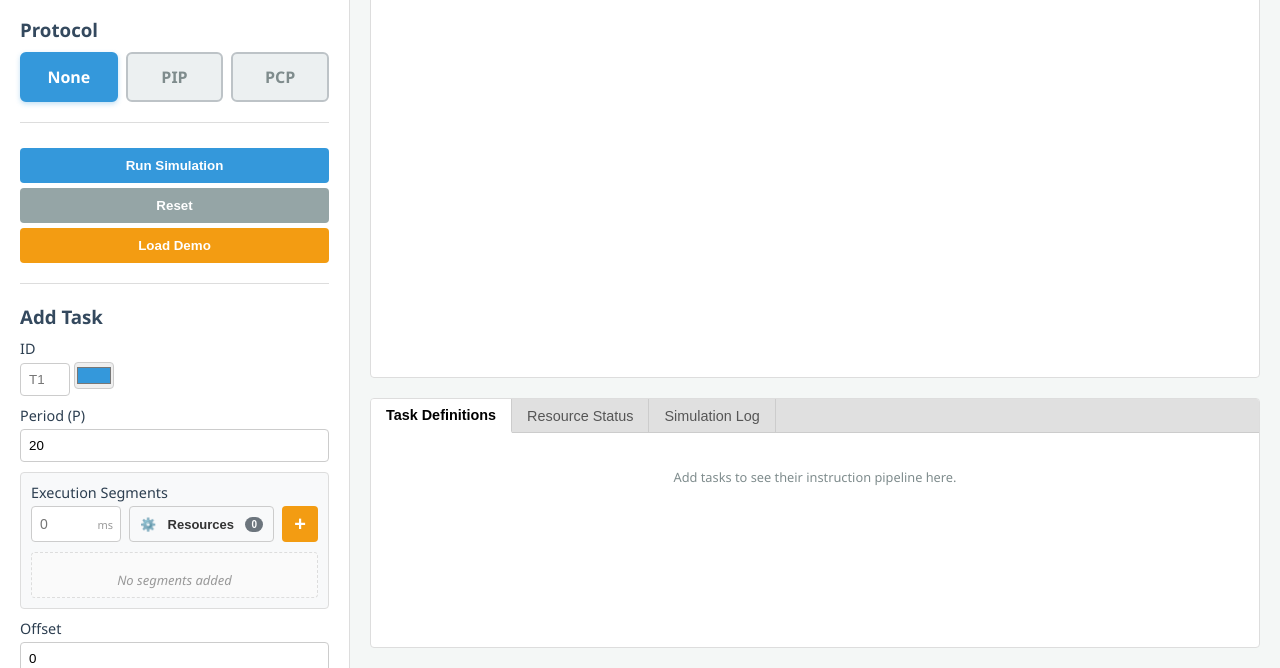
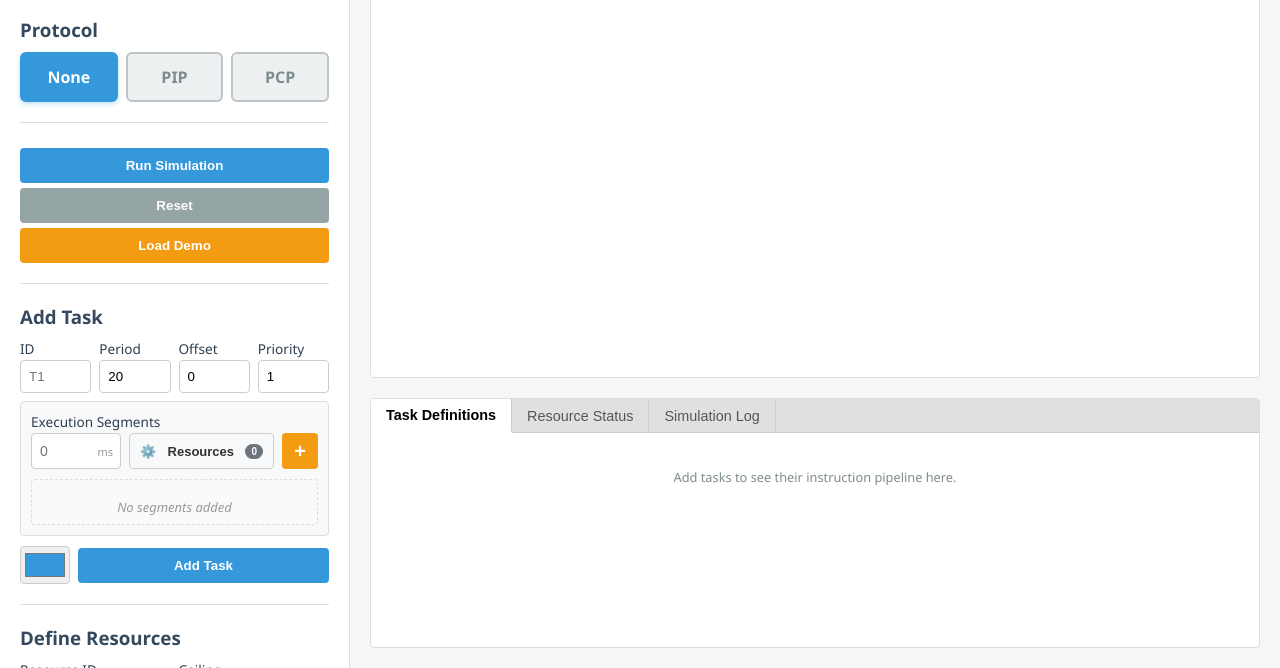
Before and after one commit to Dood345/SchedulerVisualization, a website with bundled scripts: page index.html in a window 1280 px wide. Shown: the part 132-800 px from the top of the page. Built offline with nearby package versions, Linux system fonts and the light colour scheme.

Commit message:
Condensed UI

```diff
--- a/index.html
+++ b/index.html
@@ -42,18 +42,27 @@
             <div class="config-section">
                 <h3>Add Task</h3>
                 <form id="taskForm">
+                    <!-- Row 1: Configurations -->
+                    <div class="compact-row">
                         <div class="form-group">
                             <label>ID</label>
-                        <input type="text" id="taskId" required placeholder="T1" style="width: 50px;">
-                        <input type="color" id="taskColor" value="#3498db" style="width: 40px; padding: 0;">
+                            <input type="text" id="taskId" required placeholder="T1">
                         </div>
                         <div class="form-group">
-                        <label>Period (P)</label>
+                            <label>Period</label>
                             <input type="number" id="taskPeriod" required min="1" value="20">
                         </div>
+                        <div class="form-group">
+                            <label>Offset</label>
+                            <input type="number" id="taskOffset" min="0" value="0">
+                        </div>
+                        <div class="form-group">
+                            <label>Priority</label>
+                            <input type="number" id="taskPrio" min="1" value="1">
+                        </div>
+                    </div>
 
-                    <!-- New Instruction Builder -->
-                    <!-- New Segment Builder -->
+                    <!-- Row 2: Segment Builder -->
                     <!-- New Segment Builder (Refined) -->
                     <div class="form-group segment-builder-container">
                         <label>Execution Segments</label>
@@ -88,38 +97,35 @@
 
                         <input type="hidden" id="taskSegmentsData" value="[]">
                     </div>
-                    <div class="form-group row">
-                        <div>
-                            <label>Offset</label>
-                            <input type="number" id="taskOffset" min="0" value="0">
+
+                    <!-- Row 3: Actions -->
+                    <div class="action-row">
+                        <div class="form-group" style="flex: 0 0 50px;">
+                            <input type="color" id="taskColor" value="#3498db" style="height: 38px; padding: 2px;">
                         </div>
-                        <div>
-                            <label>Priority</label>
-                            <input type="number" id="taskPrio" min="1" value="1">
+                        <button type="submit" style="margin-top: 0;">Add Task</button>
                     </div>
-                    </div>
-                    <button type="submit">Add Task</button>
                 </form>
             </div>
 
             <div class="config-section">
-                <div class="config-section">
+                <div class="config-section" style="border-bottom: none; padding-bottom: 0;">
                     <h3>Define Resources</h3>
                     <form id="resourceForm">
+                        <div class="compact-row">
                             <div class="form-group">
                                 <label>Resource ID</label>
                                 <input type="text" id="resId" placeholder="R1" required>
                             </div>
                             <div class="form-group">
-                            <label>PCP Priority Ceiling</label>
+                                <label>Ceiling</label>
                                 <input type="number" id="resCeiling" min="1" value="1">
-                            <div class="hint">Highest Priority accessing this.</div>
+                            </div>
                         </div>
                         <button type="submit">Register Resource</button>
                     </form>
                 </div>
-
-                <div id="taskList" class="task-list"></div>
+                <!-- Legacy taskList removed -->
         </aside>
 
         <main class="main-content">
--- a/main.js
+++ b/main.js
@@ -391,23 +391,8 @@ function resetSimulation() {
 }
 
 function updateUI() {
-    // Update Task List
-    const list = document.getElementById('taskList');
-    list.innerHTML = sched.tasks.map(t => {
-        // Show instructions summary
-        // Example: [5ms {R1}] -> [3ms]
-        let summary = t.segments.map(s => {
-            const res = s.resources.length > 0 ? `{${s.resources.join(',')}}` : '';
-            return `[${s.duration}${res}]`;
-        }).join('→');
-
-        return `
-        <div class="task-item" style="border-left: 5px solid ${t.color}">
-            <strong>${t.id}</strong> (P${t.period}, C${t.wcet})<br>
-            <small style="font-size:0.8em; color:#666;">${summary}</small>
-        </div>
-        `;
-    }).join('');
+    // Legacy Task List removed from Sidebar.
+    // Tasks are now viewed in the bottom panel tabs.
 
     // Update Resource Select - NO LONGER NEEDED (Form Removed)
     // But we might want to update potential other lists?
--- a/style.css
+++ b/style.css
@@ -53,14 +53,37 @@ body {
     border-bottom: 1px solid var(--border-color);
 }
 
-.form-group {
-    margin-bottom: 10px;
+/* Compact Row for Sidebar */
+.compact-row {
+    display: flex;
+    gap: 8px;
+    /* Tight spacing */
+    margin-bottom: 8px;
+}
+
+.compact-row .form-group {
+    flex: 1;
+    margin-bottom: 0;
+    min-width: 0;
+    /* Allow shrinking */
+}
+
+/* Action Row (Start/Add buttons) */
+.action-row {
+    display: flex;
+    gap: 8px;
+    align-items: center;
+    margin-top: 5px;
 }
 
 .form-group label {
     display: block;
-    font-size: 0.9em;
-    margin-bottom: 4px;
+    font-size: 0.85em;
+    /* Slightly smaller for density */
+    margin-bottom: 2px;
+    white-space: nowrap;
+    overflow: hidden;
+    text-overflow: ellipsis;
 }
 
 .form-group input,
```
Lines whose indentation alone changed are shown as unchanged.
